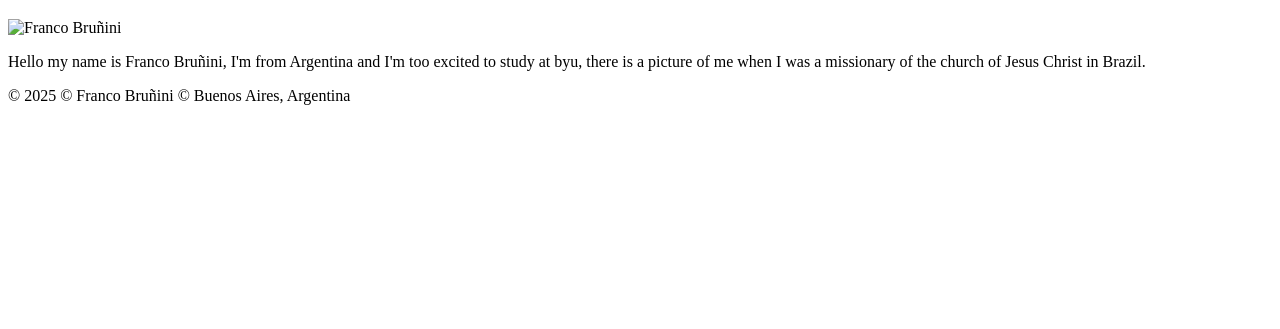
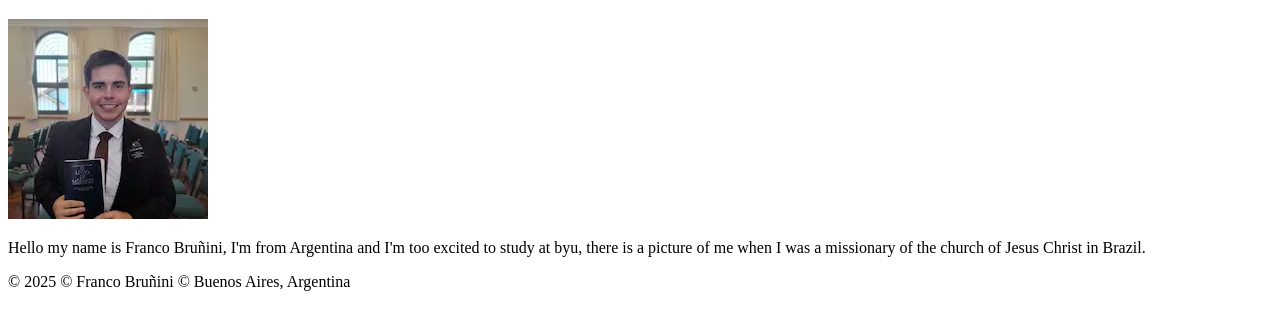
Before and after one commit to FrancoBrunini/wdd-130, a plain HTML site: page index.html in a window 1280 px wide. Shown: the part 87-416 px from the top of the page. Drawn offline with Linux system fonts and the light colour scheme.

Commit message:
Update index.html

```diff
--- a/index.html
+++ b/index.html
@@ -15,7 +15,7 @@
 
 <body>
     <h1>Franco Bruñini</h1>
-    <img src="images/image2.webp" alt="Franco Bruñini" width="200">
+    <img src="image2.webp" alt="Franco Bruñini" width="200">
     <p>Hello my name is Franco Bruñini, I'm from Argentina and I'm too excited to study at byu, there is a picture of me when I was a missionary of the church of Jesus Christ in Brazil.</p>
     <p>© 2025 © Franco Bruñini © Buenos Aires, Argentina</p>
 </body>
```
